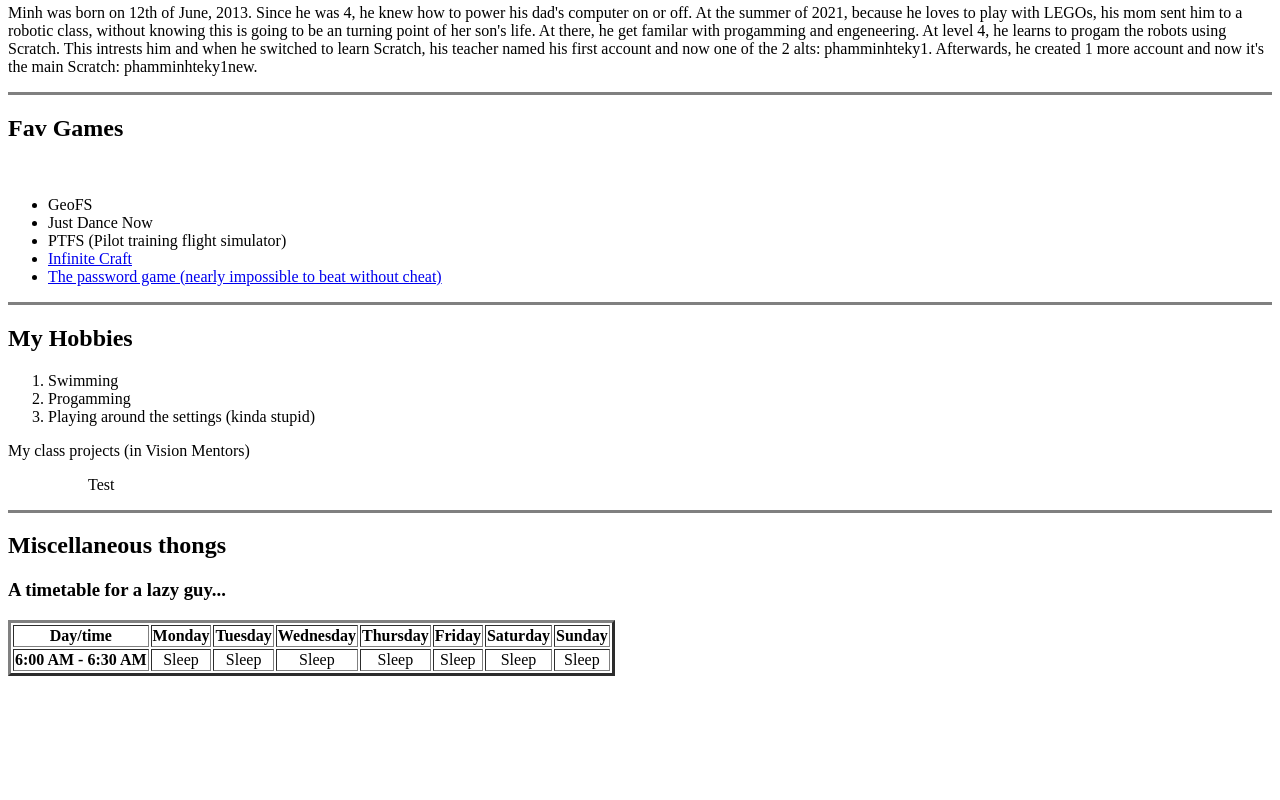
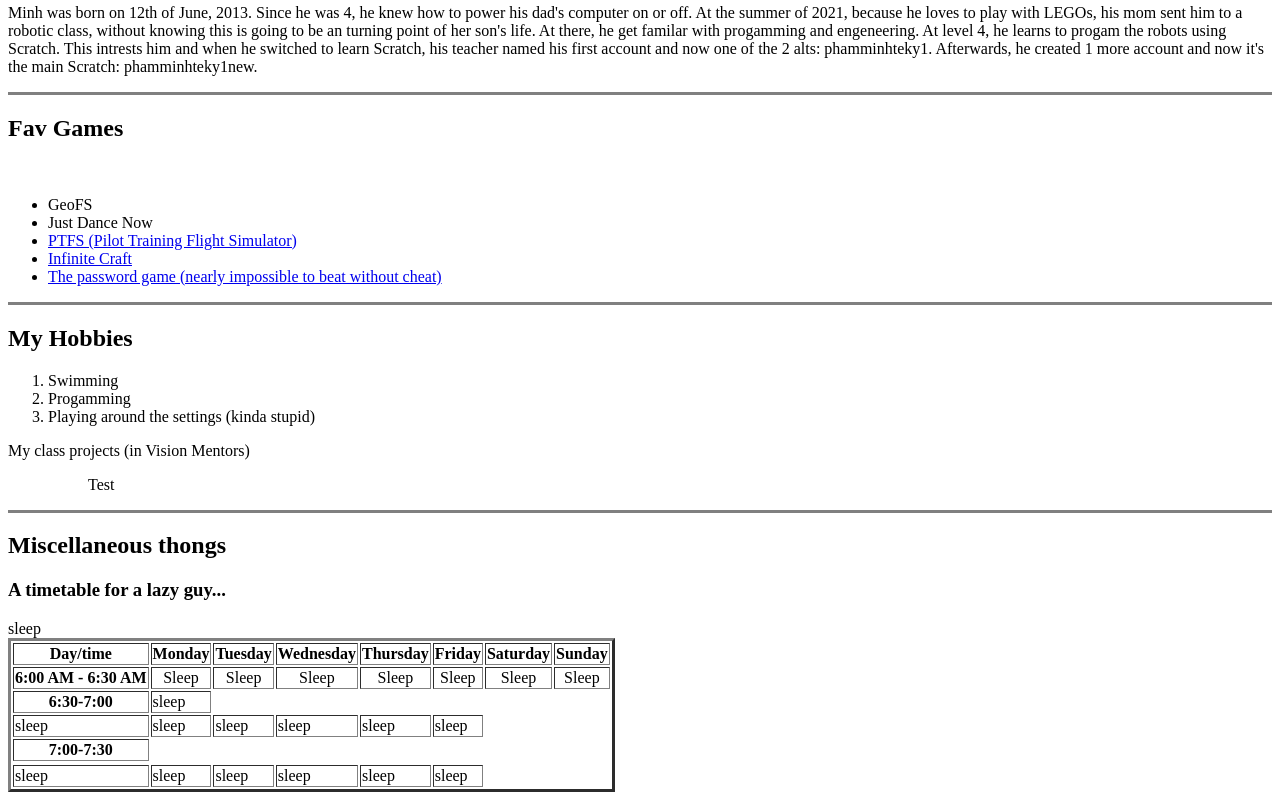
Before and after one commit to phamminhteky1/minh_private_page, a plain HTML site: page Index.html in a window 1280 px wide. Shown: the part 356-1156 px from the top of the page. Before the commit the page ends 1040 px from the top, so only its background shows below. Drawn offline with Linux system fonts and the light colour scheme.

Commit message:
Update Index.html

```diff
--- a/Index.html
+++ b/Index.html
@@ -14,7 +14,7 @@
    <ul>
        <li>GeoFS</li>
        <li>Just Dance Now </li>
-       <li>PTFS (Pilot training flight simulator)</li>
+       <li><a href="https://www.roblox.com/games/20321167/Pilot-Training-Flight-Simulator">PTFS (Pilot Training Flight Simulator)</a>
        <li><a href="https://neal.fun/infinite-craft/">Infinite Craft</a></li>
        <li><a href="https://neal.fun/password-game/">The password game (nearly impossible to beat without cheat)</a></li>
    </ul>
@@ -53,5 +53,24 @@ My class projects (in Vision Mentors)
       <td><center>Sleep</center></td>
       <td><center>Sleep</center></td>
   </tr>
+        <tr>
+            <th>6:30-7:00</th>
+            <td>sleep</tr>
+        <td>sleep</td>
+        <td>sleep</td>
+        <td>sleep</td>
+        <td>sleep</td>
+        <td>sleep</td>
+        <td>sleep</td>
+        <tr>
+             <th>7:00-7:30</th>
+            <tr>sleep</tr>
+        <td>sleep</td>
+        <td>sleep</td>
+        <td>sleep</td>
+        <td>sleep</td>
+        <td>sleep</td>
+        <td>sleep</td>
+        </tr>
 
 </html>
```
